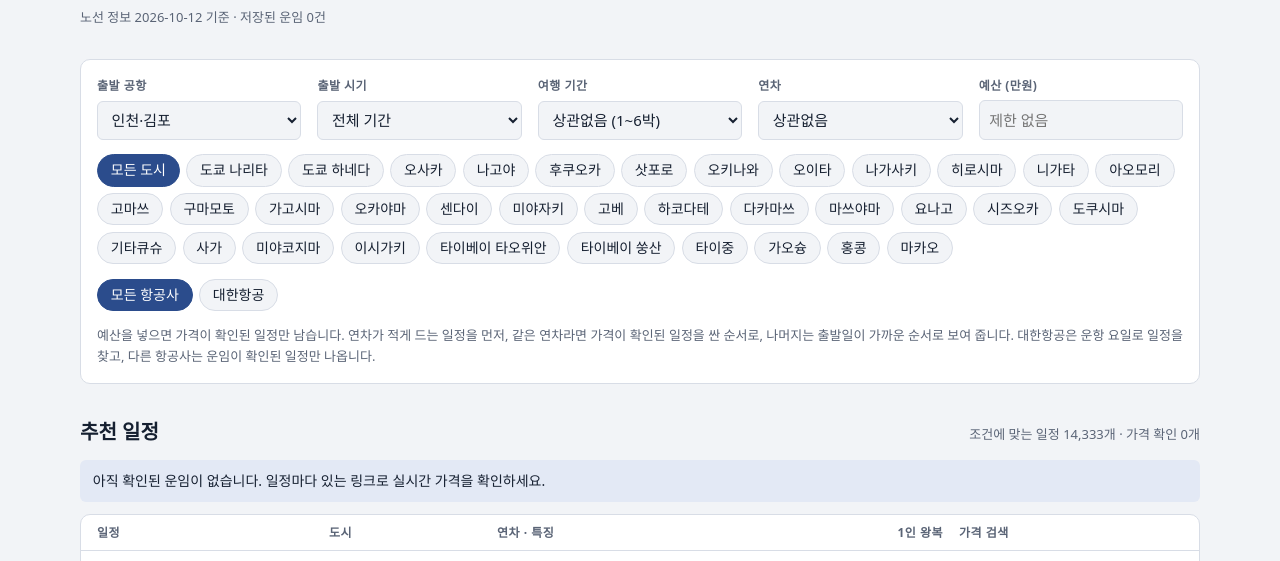
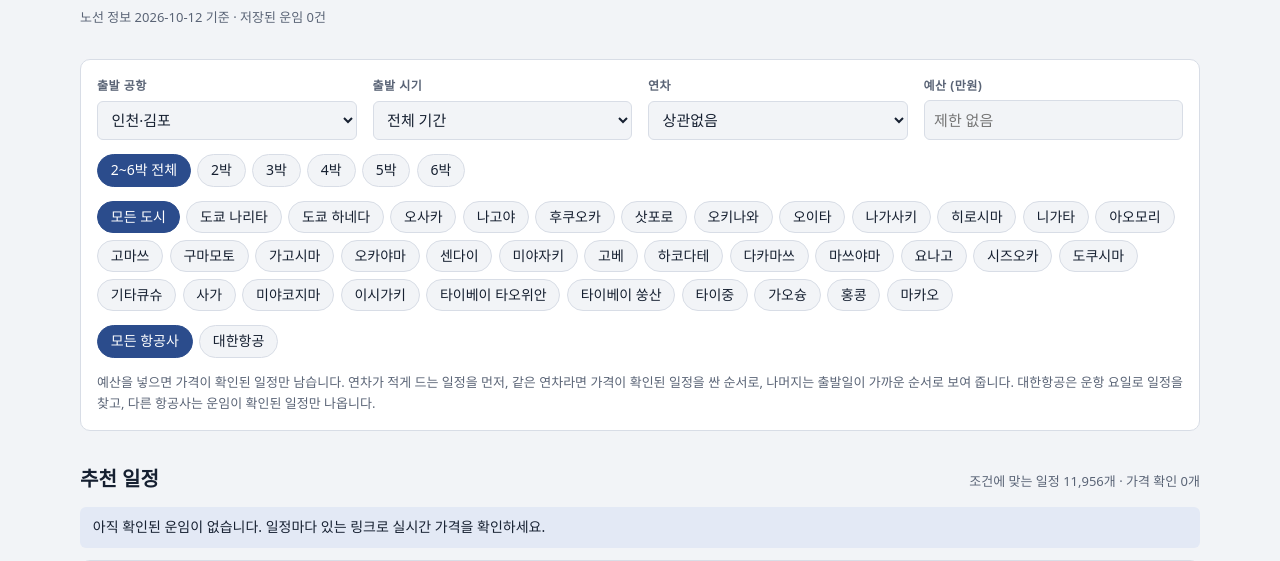
Before and after one commit to Bojun-Seo/webpages, a website with bundled scripts: page japan-flights/site/index.html in a window 1280 px wide. Shown: the part 184-745 px from the top of the page. Built offline with nearby package versions, Linux system fonts and the light colour scheme; no server answers; a web font is replaced by a local one.

Commit message:
japan-flights: Offer trips of two to six nights, picked by length
Trips ran one to six nights, narrowed by a select of overlapping
ranges. A trip of one night is no longer offered at all, and the
select becomes a row of chips like the cities' and the airlines':
2박 to 6박, any of them together, with all of them by default.

Assisted-by: Claude Code Opus 5.5

```diff
--- a/japan-flights/site/app.js
+++ b/japan-flights/site/app.js
@@ -2,11 +2,11 @@
 // The working out lives in plan.js.
 
 import {
-  DAY_NAMES, airlineOf, daysBetween, dayOf, lastDayOfMonth, monthsAhead, recommend, searchLinks,
+  DAY_NAMES, TRIP_NIGHTS, airlineOf, daysBetween, dayOf, lastDayOfMonth, monthsAhead, recommend,
+  searchLinks,
 } from './plan.js';
 
 const PAGE_SIZE = 30;
-const NIGHTS = { '1-2': [1, 2], '2-3': [2, 3], '3-4': [3, 4], '4-5': [4, 5], any: [1, 6] };
 
 // Names for the airlines that fly these routes; any other shows its code.
 const AIRLINE_NAMES = {
@@ -79,19 +79,19 @@ function link(href, text, cls) {
   return el('a', { href, target: '_blank', rel: 'noopener', class: cls }, text);
 }
 
-const state = { data: null, cities: new Set(), airlines: new Set(), trips: [], shown: PAGE_SIZE };
+const state = {
+  data: null, nights: new Set(), cities: new Set(), airlines: new Set(), trips: [], shown: PAGE_SIZE,
+};
 
 function readFilter() {
   const { data } = state;
   const month = $('month').value;
-  const [minNights, maxNights] = NIGHTS[$('nights').value];
   const leave = $('leave').value;
   const budget = Number($('budget').value);
   return {
     from: month === 'all' ? data.today : `${month}-01`,
     to: month === 'all' ? lastDayOfMonth(data.months.at(-1)) : lastDayOfMonth(month),
-    minNights,
-    maxNights,
+    nights: state.nights.size ? state.nights : null,
     maxLeave: leave === 'any' ? null : Number(leave),
     maxPrice: budget > 0 ? budget * 10000 : null,
     origins: $('origin').value === 'all' ? null : new Set([$('origin').value]),
@@ -163,6 +163,11 @@ function renderChips(box, allLabel, picked, options) {
     })));
 }
 
+function renderNights() {
+  renderChips($('nights'), `${TRIP_NIGHTS[0]}~${TRIP_NIGHTS.at(-1)}박 전체`, state.nights,
+    TRIP_NIGHTS.map((n) => ({ value: n, label: `${n}박` })));
+}
+
 // One chip per destination airport, whichever Korean airport its routes leave.
 function renderCities() {
   const airports = new Map();
@@ -181,6 +186,7 @@ function renderAirlines() {
 function update() {
   state.shown = PAGE_SIZE;
   state.trips = recommend(state.data, readFilter());
+  renderNights();
   renderCities();
   renderAirlines();
   renderTrips();
@@ -228,7 +234,7 @@ async function main() {
     el('option', { value: 'all' }, '전체 기간'),
     ...state.data.months.map((m) => el('option', { value: m }, monthLabel(m))));
 
-  for (const id of ['origin', 'month', 'nights', 'leave']) $(id).addEventListener('change', update);
+  for (const id of ['origin', 'month', 'leave']) $(id).addEventListener('change', update);
   $('budget').addEventListener('input', update);
   $('filters').addEventListener('submit', (event) => event.preventDefault());
   $('more').addEventListener('click', () => {
--- a/japan-flights/site/index.html
+++ b/japan-flights/site/index.html
@@ -35,16 +35,6 @@
         <select id="month"><option value="all">전체 기간</option></select>
       </label>
       <label class="field">
-        <span>여행 기간</span>
-        <select id="nights">
-          <option value="any" selected>상관없음 (1~6박)</option>
-          <option value="1-2">1~2박</option>
-          <option value="2-3">2~3박</option>
-          <option value="3-4">3~4박</option>
-          <option value="4-5">4~5박</option>
-        </select>
-      </label>
-      <label class="field">
         <span>연차</span>
         <select id="leave">
           <option value="any">상관없음</option>
@@ -58,6 +48,7 @@
         <input id="budget" type="number" inputmode="numeric" min="0" step="1" placeholder="제한 없음">
       </label>
     </div>
+    <div class="chips" id="nights" role="group" aria-label="여행 기간"></div>
     <div class="chips" id="cities" role="group" aria-label="도시"></div>
     <div class="chips" id="airlines" role="group" aria-label="항공사"></div>
     <p class="fine">예산을 넣으면 가격이 확인된 일정만 남습니다. 연차가 적게 드는 일정을 먼저, 같은 연차라면 가격이 확인된 일정을 싼 순서로, 나머지는 출발일이 가까운 순서로 보여 줍니다. 대한항공은 운항 요일로 일정을 찾고, 다른 항공사는 운임이 확인된 일정만 나옵니다.</p>
--- a/japan-flights/site/plan.js
+++ b/japan-flights/site/plan.js
@@ -49,15 +49,19 @@ export function fliesOn(route, date) {
   return period ? periodFlies(period, dayOf(date)) : false;
 }
 
+// The trip lengths the page offers, in nights. It never offers a trip of
+// one night.
+export const TRIP_NIGHTS = [2, 3, 4, 5, 6];
+
 // Every round trip on `route` leaving between `from` and `to` that stays
-// `minNights` to `maxNights` nights with a flight at both ends.
-export function roundTrips(route, from, to, minNights, maxNights) {
+// one of `nights`, numbers of nights, with a flight at both ends.
+export function roundTrips(route, from, to, nights) {
   const trips = [];
   for (let out = from; out <= to; out = addDays(out, 1)) {
     if (!fliesOn(route, out)) continue;
-    for (let nights = minNights; nights <= maxNights; nights++) {
-      const back = addDays(out, nights);
-      if (fliesOn(route, back)) trips.push({ route: route.id, depart: out, return: back, nights });
+    for (const n of nights) {
+      const back = addDays(out, n);
+      if (fliesOn(route, back)) trips.push({ route: route.id, depart: out, return: back, nights: n });
     }
   }
   return trips;
@@ -192,13 +196,15 @@ function byLeaveFareDate(a, b) {
 // soonest departure. The schedules are Korean Air's, so another airline's
 // trip comes only from a fare.
 //
-// filter: { from, to, minNights, maxNights, maxLeave, maxPrice, origins, cities, airlines }
-// `from` and `to` bound the departure date; `maxLeave`, `maxPrice`,
-// `origins` (a Set of Korean airport codes), `cities` (a Set of destination
-// airport codes) and `airlines` (a Set of airline codes) are left out to
-// mean no limit.
+// filter: { from, to, nights, maxLeave, maxPrice, origins, cities, airlines }
+// `from` and `to` bound the departure date. `nights` (a Set of trip lengths
+// in nights) is left out to mean all of TRIP_NIGHTS, and no other length is
+// ever offered; `maxLeave`, `maxPrice`, `origins` (a Set of Korean airport
+// codes), `cities` (a Set of destination airport codes) and `airlines` (a
+// Set of airline codes) are left out to mean no limit.
 export function recommend({ routes, fares, holidays, today }, filter) {
   const from = filter.from > today ? filter.from : today;
+  const nights = new Set(TRIP_NIGHTS.filter((n) => !filter.nights || filter.nights.has(n)));
   const wanted = (route) => (!filter.origins || filter.origins.has(route.origin))
     && (!filter.cities || filter.cities.has(route.dest));
   const flown = (airline) => !filter.airlines || filter.airlines.has(airline);
@@ -209,16 +215,15 @@ export function recommend({ routes, fares, holidays, today }, filter) {
   const trips = new Map();
   for (const route of flown('KE') ? routes : []) {
     if (!wanted(route)) continue;
-    for (const trip of roundTrips(route, from, filter.to, filter.minNights, filter.maxNights)) {
+    for (const trip of roundTrips(route, from, filter.to, nights)) {
       trips.set(tripKey(trip), trip);
     }
   }
   // A fare proves a flight even where the schedule is not known.
   for (const [key, fare] of cheapest) {
-    const nights = daysBetween(fare.depart, fare.return);
-    if (trips.has(key) || fare.depart < from || fare.depart > filter.to
-      || nights < filter.minNights || nights > filter.maxNights) continue;
-    trips.set(key, { route: fare.route, depart: fare.depart, return: fare.return, nights });
+    const n = daysBetween(fare.depart, fare.return);
+    if (trips.has(key) || fare.depart < from || fare.depart > filter.to || !nights.has(n)) continue;
+    trips.set(key, { route: fare.route, depart: fare.depart, return: fare.return, nights: n });
   }
 
   const out = [];
```
Also changed, not shown: japan-flights/test/plan.test.js (+20 -7 lines), japan-flights/README.md.
